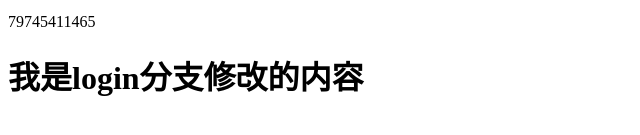
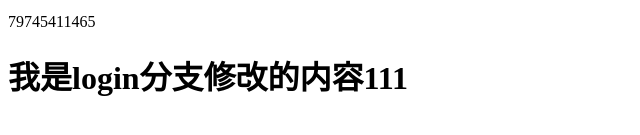
Before and after one commit to MomentRing/my-project02, a plain HTML site: page index.html in a window 1280 px wide. Shown: the part 237-372 px from the top of the page, 0-640 px from the left. Drawn offline with Linux system fonts and the light colour scheme.

Commit message:
设置冲突2

```diff
--- a/index.html
+++ b/index.html
@@ -16,7 +16,7 @@
     <p>333</p>
     <p>11111</p>
     <p>79745411465</p>
-    <h1>我是login分支修改的内容</h1>
+    <h1>我是login分支修改的内容111</h1>
     <script src="./index.js"></script>
 </body>
 </html>
```
